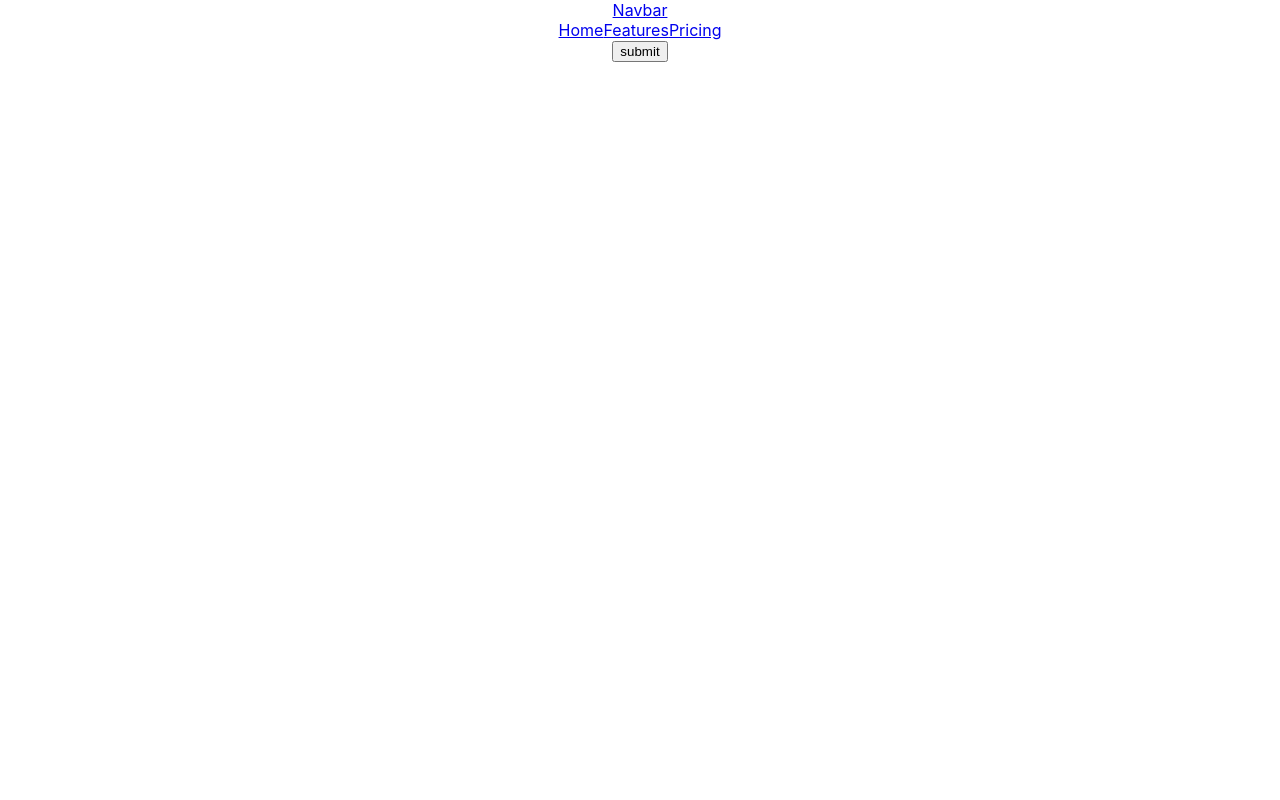
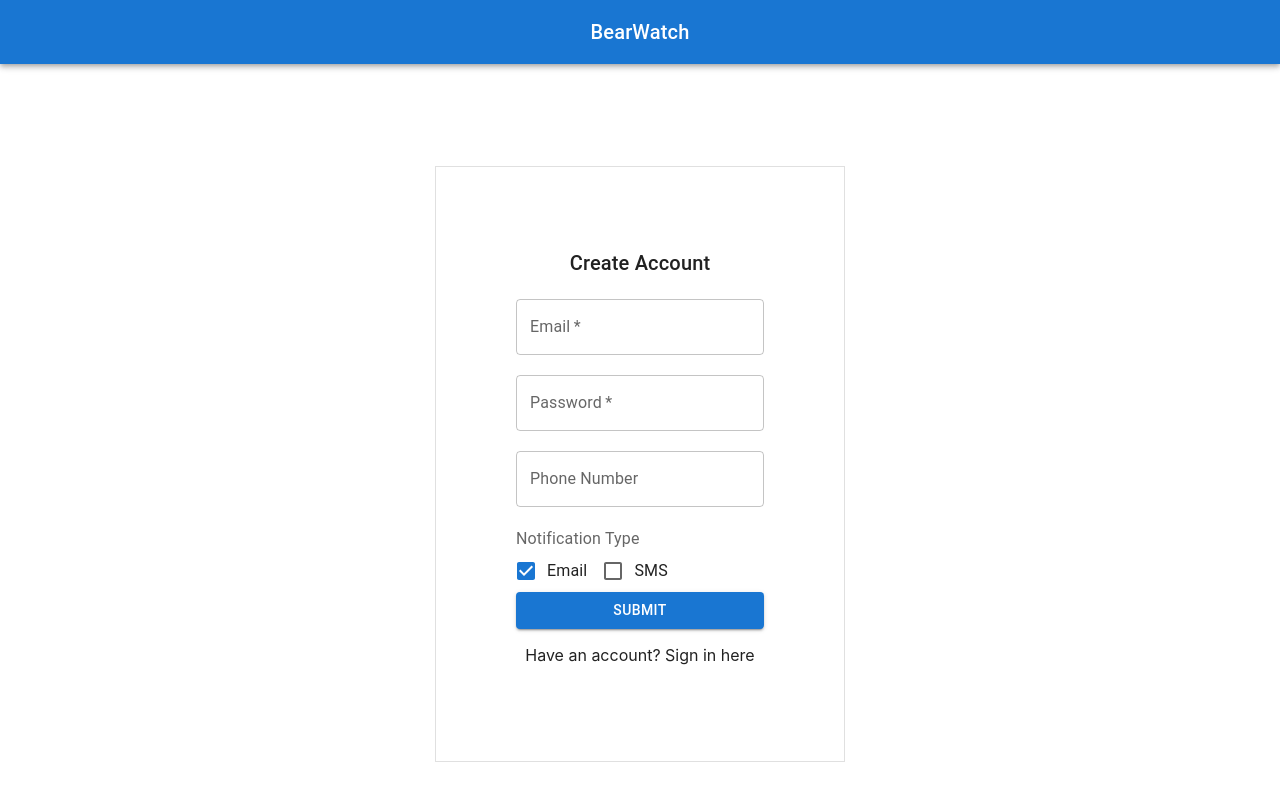
Before and after one commit to SwyftxBootcampTeam3/bearwatch, a React (Create React App) app in the folder frontend/: page / in a window 1280 px wide. Shown: the top 800 px of the page. Built offline with nearby package versions, Linux system fonts and the light colour scheme.

Commit message:
Feature/1 (#26)
* Boilerplate frontend with component files

- added component files
- added page structure

* Login/Signup page

* Update App.tsx

* deleted things

Co-authored-by: Zach <zach.marsh@swyftx.com.au>

```diff
--- a/frontend/package.json
+++ b/frontend/package.json
@@ -3,6 +3,9 @@
   "version": "0.1.0",
   "private": true,
   "dependencies": {
+    "@emotion/react": "^11.9.3",
+    "@emotion/styled": "^11.9.3",
+    "@mui/material": "^5.8.6",
     "@testing-library/jest-dom": "^5.16.4",
     "@testing-library/react": "^13.3.0",
     "@testing-library/user-event": "^13.5.0",
--- a/frontend/src/App.tsx
+++ b/frontend/src/App.tsx
@@ -1,22 +1,17 @@
-import React from 'react';
-import { Navbar, Nav, Container, Button} from 'react-bootstrap';
+import React, { useState } from 'react';
+import { Button, AppBar, Container, Toolbar } from '@mui/material';
 import logo from './logo.svg';
 import './App.css';
+import Header from './components/header';
+import LoginPage from './pages/LoginPage';
 
 function App() {
+
+  const [isSignedIn, setIsSignedIn] = useState(false);
   return (
     <div className="App">
-     <Navbar bg="dark" variant="dark">
-    <Container>
-    <Navbar.Brand href="#home">Navbar</Navbar.Brand>
-    <Nav className="me-auto">
-      <Nav.Link href="#home">Home</Nav.Link>
-      <Nav.Link href="#features">Features</Nav.Link>
-      <Nav.Link href="#pricing">Pricing</Nav.Link>
-    </Nav>
-    </Container>
-  </Navbar>
-  <Button variant="primary">submit</Button>
+    <Header title='BearWatch' subtitle='A subtitle' user='TestUser'/>
+    {!isSignedIn && <LoginPage />}
     </div>
   );
 }
--- /dev/null
+++ b/frontend/src/components/header.tsx
@@ -0,0 +1,26 @@
+import React, { FC } from 'react';
+import {AppBar, Container, Toolbar, Typography} from '@mui/material';
+
+interface HeaderProps {
+  title: string;
+  subtitle: string;
+  user: string;
+}
+
+const Header: FC<HeaderProps> = ({ title, subtitle, user }) => {
+  return (
+    <>
+    <AppBar position="static">
+        <Container>
+          <Toolbar disableGutters>
+            <Typography variant="h6" component="div" sx={{ flexGrow: 1 }}>
+                {title}
+            </Typography>
+          </Toolbar>
+        </Container>
+     </AppBar>
+    </>
+  );
+};
+
+export default Header;
--- /dev/null
+++ b/frontend/src/pages/AlertsPage.tsx
@@ -0,0 +1,5 @@
+import React from 'react';
+
+export default function AlertsPage() {
+
+}
--- /dev/null
+++ b/frontend/src/pages/LoginPage.tsx
@@ -0,0 +1,49 @@
+import { Container, FormGroup, TextField, Paper, Box, FormControlLabel, Checkbox, FormLabel, Button, Typography } from '@mui/material';
+import React, { useState } from 'react';
+
+export default function LoginPage() {
+    const defaultValues = {
+        email: "",
+        ph: "",
+        alertType: "email",
+        password: ""
+    };
+
+    const [formValues, setFormValues] = useState(defaultValues);
+
+    return (
+        <>
+        <Box
+        sx={{
+            display: 'flex',
+            alignItems: 'center',
+            justifyContent: 'center',
+            height: '100vh',
+        }}
+        >
+        <Paper variant="outlined" sx={{padding: 10}} square>
+            <Typography variant="h6">Create Account</Typography>
+            <br/>
+            <FormGroup>
+                <TextField id="outlined-basic" label="Email" variant="outlined" required/>
+                <br/>
+                <TextField id="outlined-basic" label="Password" variant="outlined" type="password" required/>
+                <br/>
+                <TextField id="outlined-basic" label="Phone Number" variant="outlined" />
+                <br/>
+                <FormLabel sx={{display: 'flex',
+                flexDirection: 'row'}} >Notification Type</FormLabel>
+                <FormGroup aria-label='Notification Type' sx={{display: 'flex',
+                flexDirection: 'row'}}>
+                    <FormControlLabel control={<Checkbox defaultChecked />} label="Email" />
+                    <FormControlLabel control={<Checkbox />} label="SMS" />
+                </FormGroup>
+                <Button variant="contained">Submit</Button>
+            </FormGroup>
+            <p>Have an account? Sign in here</p>
+        </Paper>
+        </Box>
+    </>
+    )
+
+}
```
Also changed, not shown: frontend/src/components/alertCard.tsx (added, +15 -0 lines), frontend/src/components/modal.tsx (added, +18 -0 lines), 1 other file (tests, documents, lock files or other folders).
